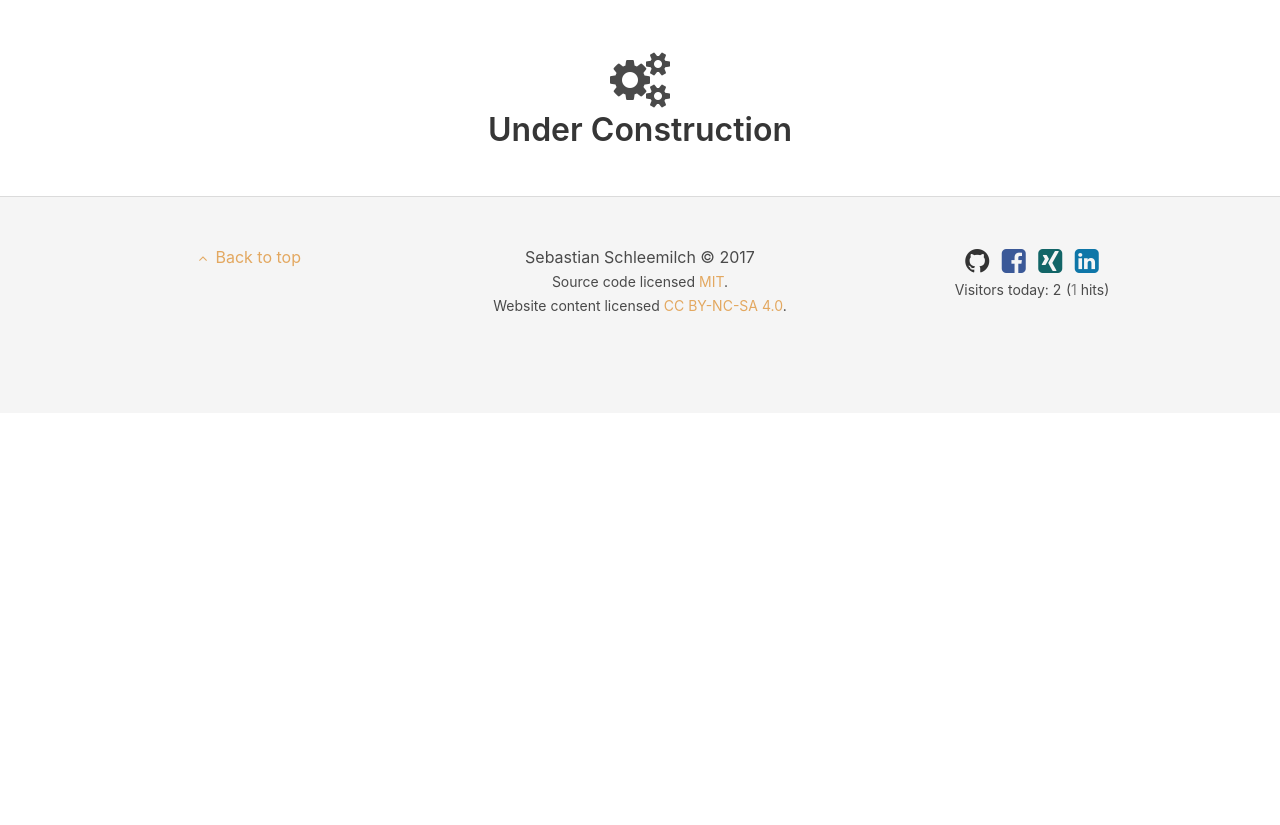
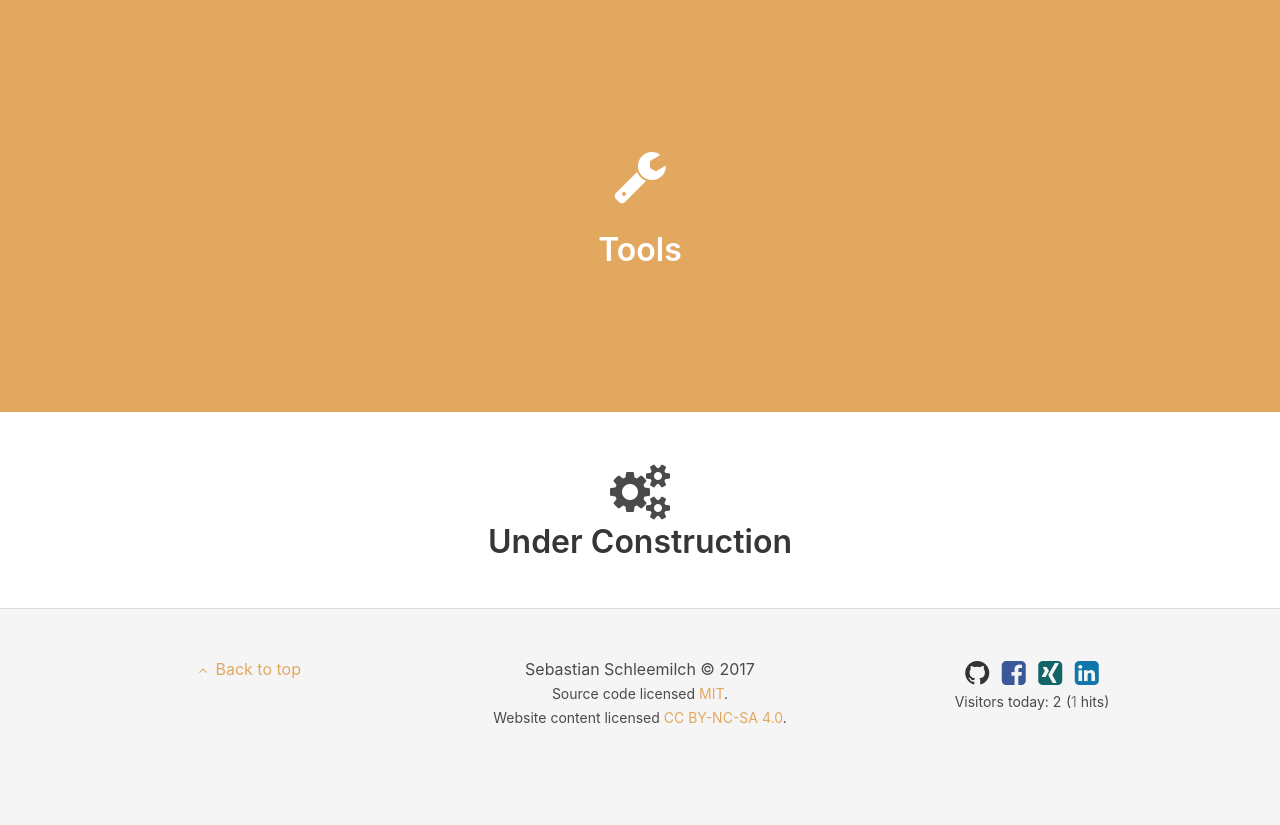
Before and after one commit to sschleemilch/portfolio-website, a PHP site: page /tools.php in a window 1280 px wide. Shown: the part 52-877 px from the top of the page. Before the commit the page ends 364 px from the top, so only its background shows below. Run offline with PHP 8.4, Linux system fonts and the light colour scheme; style sheets or scripts are compiled from the project's sources; some libraries are stand-ins or nearby versions.

Commit message:
tools cover

```diff
--- a/src/tools.php
+++ b/src/tools.php
@@ -4,6 +4,15 @@
 	$path .= "/templates/_header.php";
 	include_once($path)
 ?>
+
+<section class="hero is-warning is-medium">
+    <div class="hero-body">
+        <div class="container has-text-centered">
+            <h1 class="title"><span class="icon is-huge"><i class="fa fa-wrench"></i></span></h1>
+            <h1 class="title"><strong>Tools</strong></h1>
+        </div>
+    </div>
+</section>
 
 <section class="section">
 	<div class="container has-text-centered">
```
